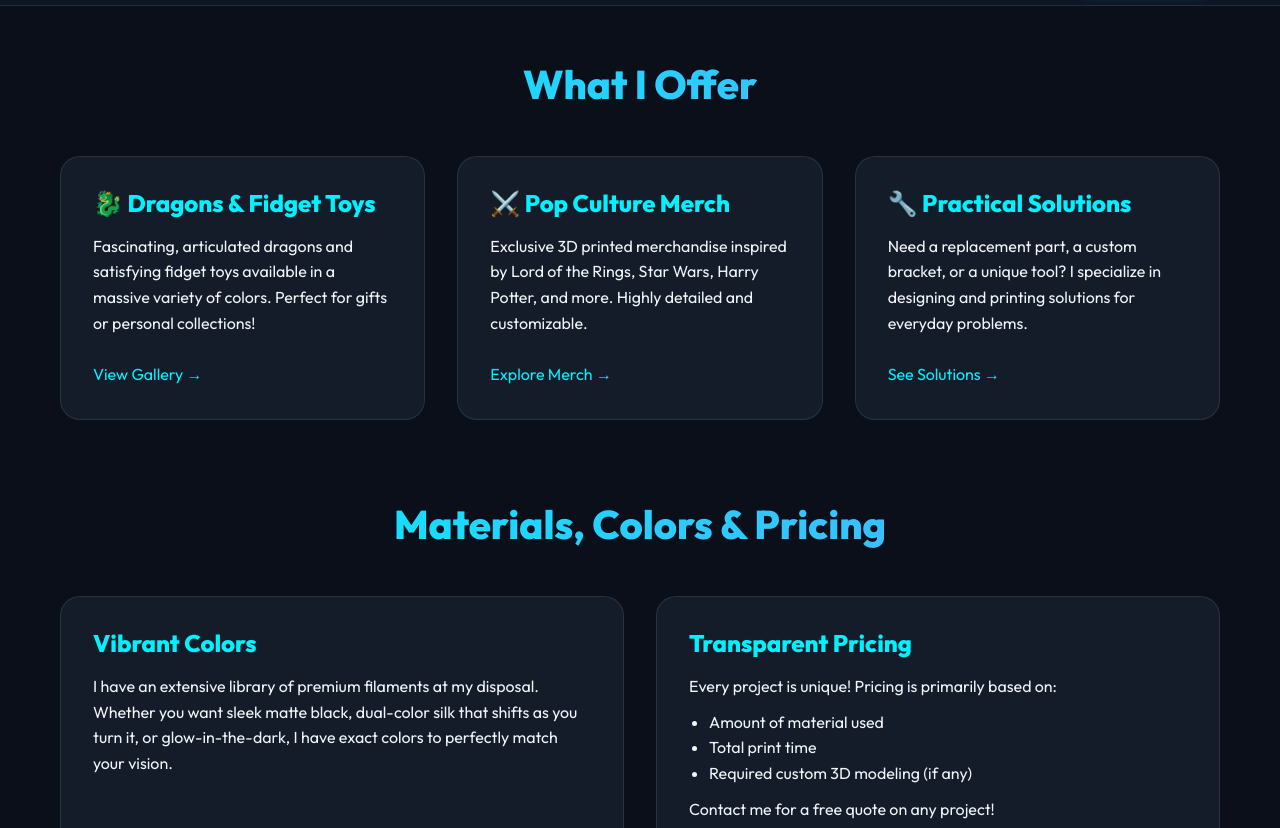
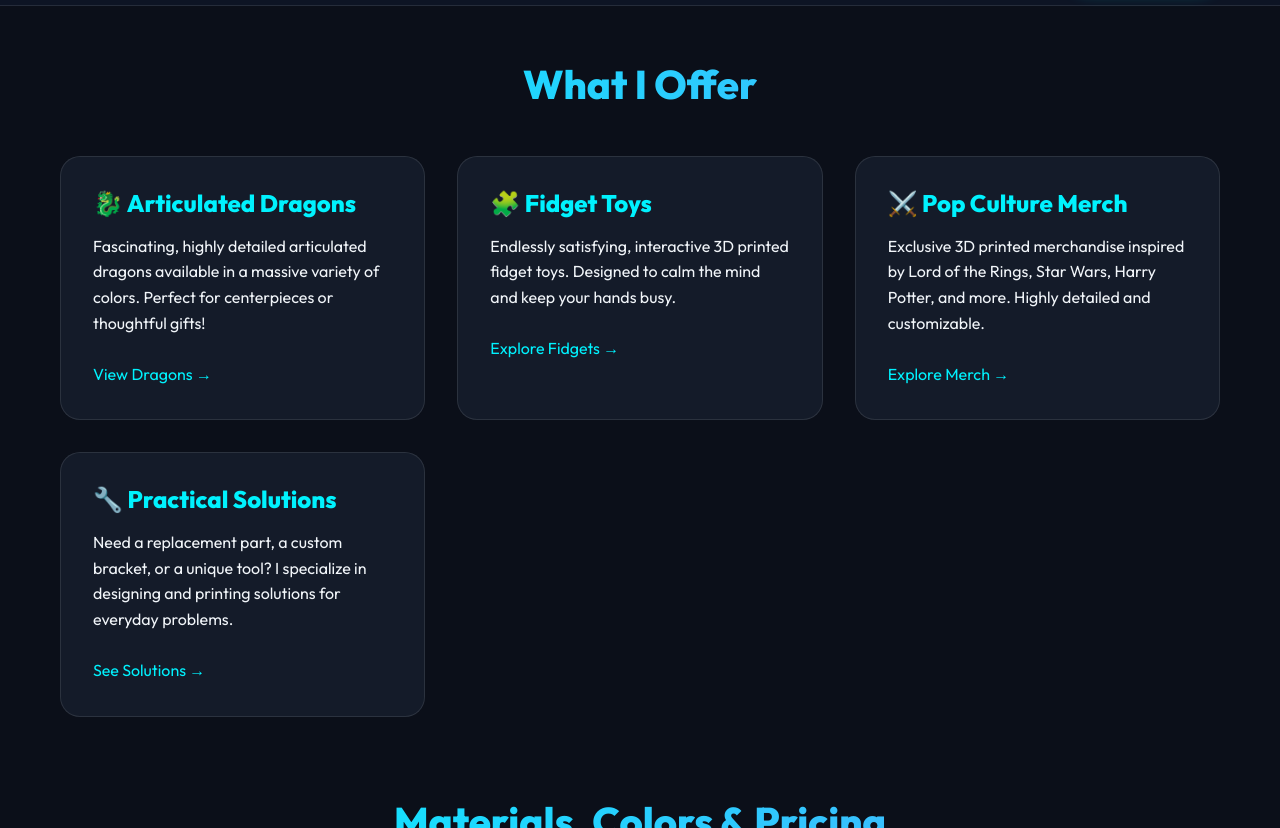
Before and after one commit to HdAugerninge/HdAugerninge.github.io, a Jekyll site: the page built from index.md, in a window 1280 px wide and 900 px high, scrolled down 742 px, cut to the strip 72-900 px from the top of the window. Built offline with Jekyll 4.4.1, drawn with Linux system fonts in a browser that asks for light colours; some of the changed text lies outside the part shown.

Commit message:
Split Dragons and Fidget Toys into distinct pages and navigation tabs

```diff
--- a/_layouts/default.html
+++ b/_layouts/default.html
@@ -18,7 +18,8 @@
             <a href="{{ '/' | relative_url }}" class="logo">Fantasy Printing <span>Art</span></a>
             <nav>
                 <a href="{{ '/' | relative_url }}">Home</a>
-                <a href="{{ '/dragons.html' | relative_url }}">Dragons & Fidgets</a>
+                <a href="{{ '/dragons.html' | relative_url }}">Dragons</a>
+                <a href="{{ '/fidgets.html' | relative_url }}">Fidgets</a>
                 <a href="{{ '/merch.html' | relative_url }}">Merch</a>
                 <a href="{{ '/practical.html' | relative_url }}">Practical</a>
                 <a href="#contact" class="btn-primary">Contact Me</a>
--- a/index.md
+++ b/index.md
@@ -16,10 +16,16 @@
     <h2>What I Offer</h2>
     <div class="grid">
         <div class="card">
-            <h3>🐉 Dragons & Fidget Toys</h3>
-            <p>Fascinating, articulated dragons and satisfying fidget toys available in a massive variety of colors. Perfect for gifts or personal collections!</p>
+            <h3>🐉 Articulated Dragons</h3>
+            <p>Fascinating, highly detailed articulated dragons available in a massive variety of colors. Perfect for centerpieces or thoughtful gifts!</p>
             <br>
-            <a href="{{ '/dragons.html' | relative_url }}">View Gallery &rarr;</a>
+            <a href="{{ '/dragons.html' | relative_url }}">View Dragons &rarr;</a>
+        </div>
+        <div class="card">
+            <h3>🧩 Fidget Toys</h3>
+            <p>Endlessly satisfying, interactive 3D printed fidget toys. Designed to calm the mind and keep your hands busy.</p>
+            <br>
+            <a href="{{ '/fidgets.html' | relative_url }}">Explore Fidgets &rarr;</a>
         </div>
         <div class="card">
             <h3>⚔️ Pop Culture Merch</h3>
```
Also changed, not shown: dragons.md (+3 -3 lines), fidgets.md (added, +19 -0 lines).
